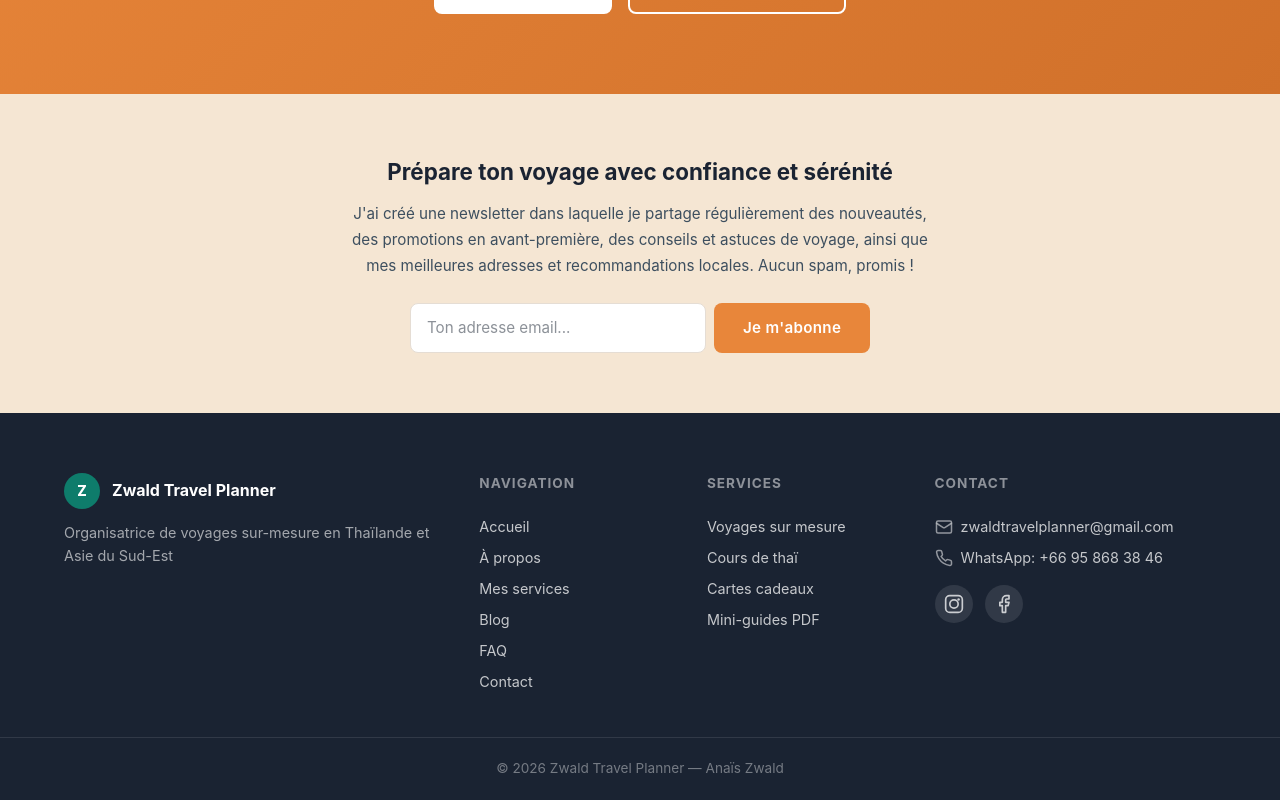
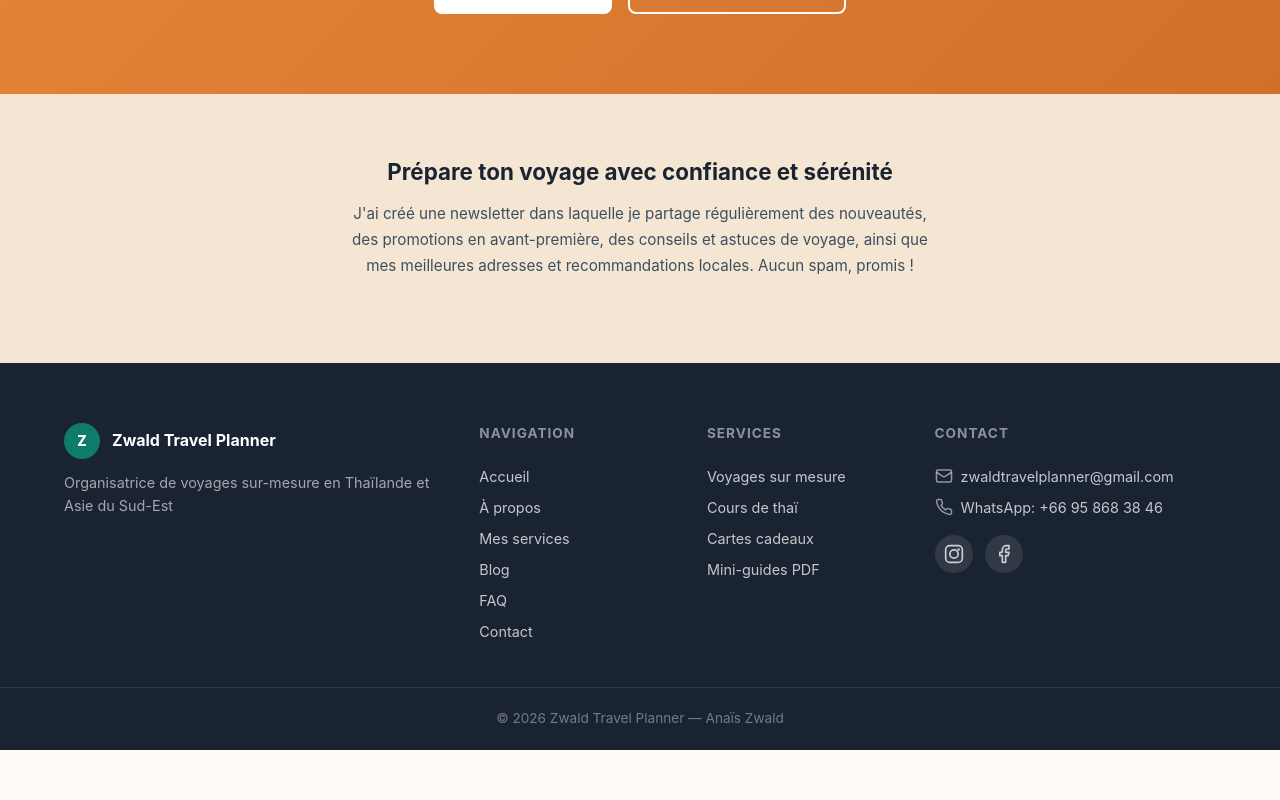
Before and after one commit to TheRemless/Site_Anais, a React (Vite) app: page / in a window 1280 px wide. Shown: the part 6535-7335 px from the top of the page. After the commit the page ends 7285 px from the top, so only its background shows below. Built offline with nearby package versions, Linux system fonts and the light colour scheme.

Commit message:
Newsletter form update

```diff
--- a/index.html
+++ b/index.html
@@ -6,6 +6,15 @@
     <meta name="viewport" content="width=device-width, initial-scale=1.0" />
     <title>Zwald Travel Planner - Voyage sur mesure en Thaïlande</title>
     <meta name="description" content="Travel Planner spécialisée en Thaïlande et Asie du Sud-Est. Voyages sur mesure, carnets personnalisés et accompagnement complet.">
+    <!-- MailerLite Universal -->
+    <script>
+        (function(w,d,e,u,f,l,n){w[f]=w[f]||function(){(w[f].q=w[f].q||[])
+        .push(arguments);},l=d.createElement(e),l.async=1,l.src=u,
+        n=d.getElementsByTagName(e)[0],n.parentNode.insertBefore(l,n);})
+        (window,document,'script','https://assets.mailerlite.com/js/universal.js','ml');
+        ml('account', '2261194');
+    </script>
+    <!-- End MailerLite Universal -->
   </head>
   <body>
     <div id="root"></div>
--- a/src/pages/Blog.jsx
+++ b/src/pages/Blog.jsx
@@ -54,6 +54,7 @@ export default function Blog() {
               un complément idéal pour préparer un voyage avec confiance et sérénité. Aucun spam, promis !
             </p>
           </div>
+          <div className="ml-embedded" data-form="Ew3n64"></div>
         </div>
       </section>
     </div>
--- a/src/pages/Home.jsx
+++ b/src/pages/Home.jsx
@@ -88,21 +88,6 @@ function TestimonialsCarousel({ testimonials }) {
 }
 
 export default function Home() {
-  const [nlEmail, setNlEmail] = useState("");
-  const [nlDone, setNlDone] = useState(false);
-
-  function handleNewsletter(e) {
-    e.preventDefault();
-    if (!nlEmail.trim()) return;
-    const stored = JSON.parse(localStorage.getItem("zwald_newsletter") || "[]");
-    if (!stored.includes(nlEmail.trim())) {
-      stored.push(nlEmail.trim());
-      localStorage.setItem("zwald_newsletter", JSON.stringify(stored));
-    }
-    setNlDone(true);
-    setNlEmail("");
-  }
-
   return (
     <div className="home">
 
@@ -348,27 +333,14 @@ export default function Home() {
         </div>
       </section>
 
-      {/* ============ NEWSLETTER ============ */}
+      {/* ============ NEWSLETTER (MailerLite) ============ */}
       <section className="newsletter">
         <div className="container">
           <h3>Prépare ton voyage avec confiance et sérénité</h3>
           <p>J'ai créé une newsletter dans laquelle je partage régulièrement des nouveautés,
             des promotions en avant-première, des conseils et astuces de voyage, ainsi que
             mes meilleures adresses et recommandations locales. Aucun spam, promis !</p>
-          {nlDone ? (
-            <p className="newsletter-success-msg">Merci ! Tu es bien inscrit(e) à la newsletter.</p>
-          ) : (
-            <form className="newsletter-form" onSubmit={handleNewsletter}>
-              <input
-                type="email"
-                placeholder="Ton adresse email..."
-                value={nlEmail}
-                onChange={(e) => setNlEmail(e.target.value)}
-                required
-              />
-              <button type="submit" className="btn-primary">Je m'abonne</button>
-            </form>
-          )}
+          <div className="ml-embedded" data-form="Ew3n64"></div>
         </div>
       </section>
     </div>
```
